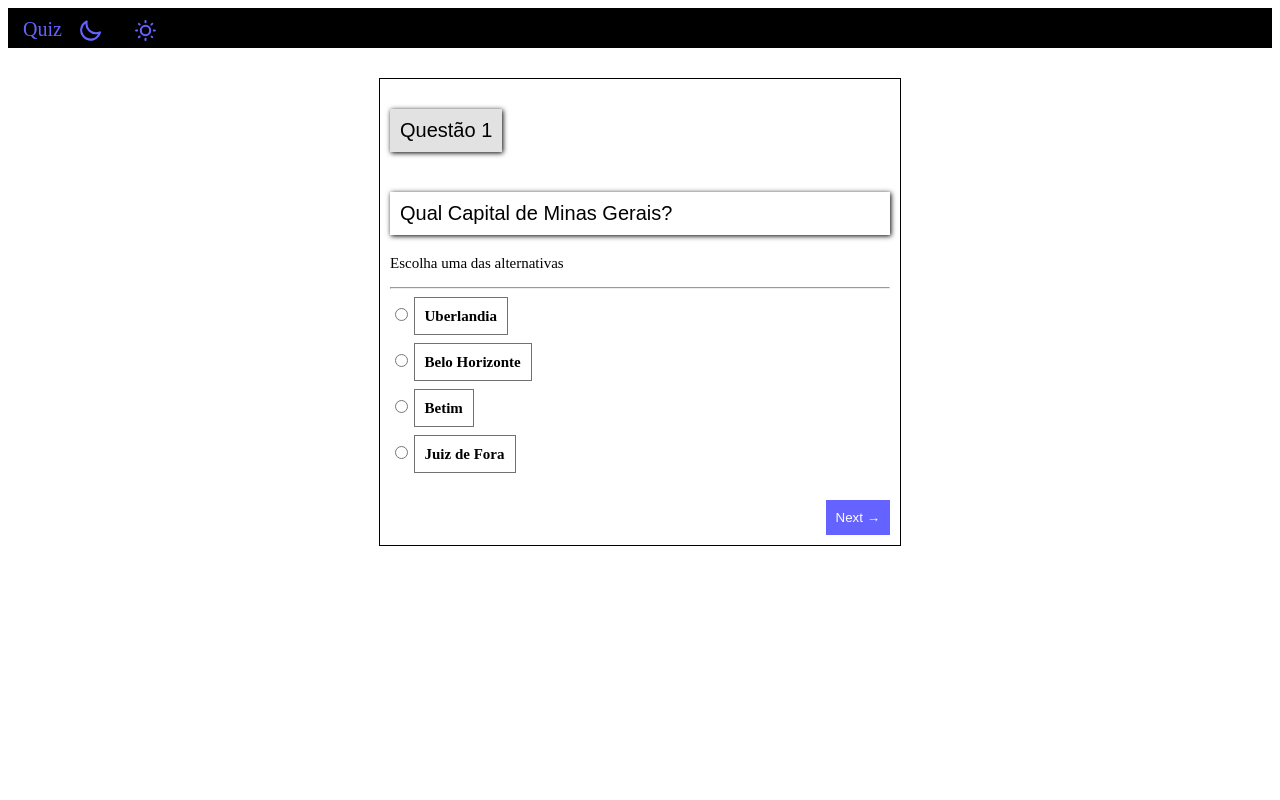
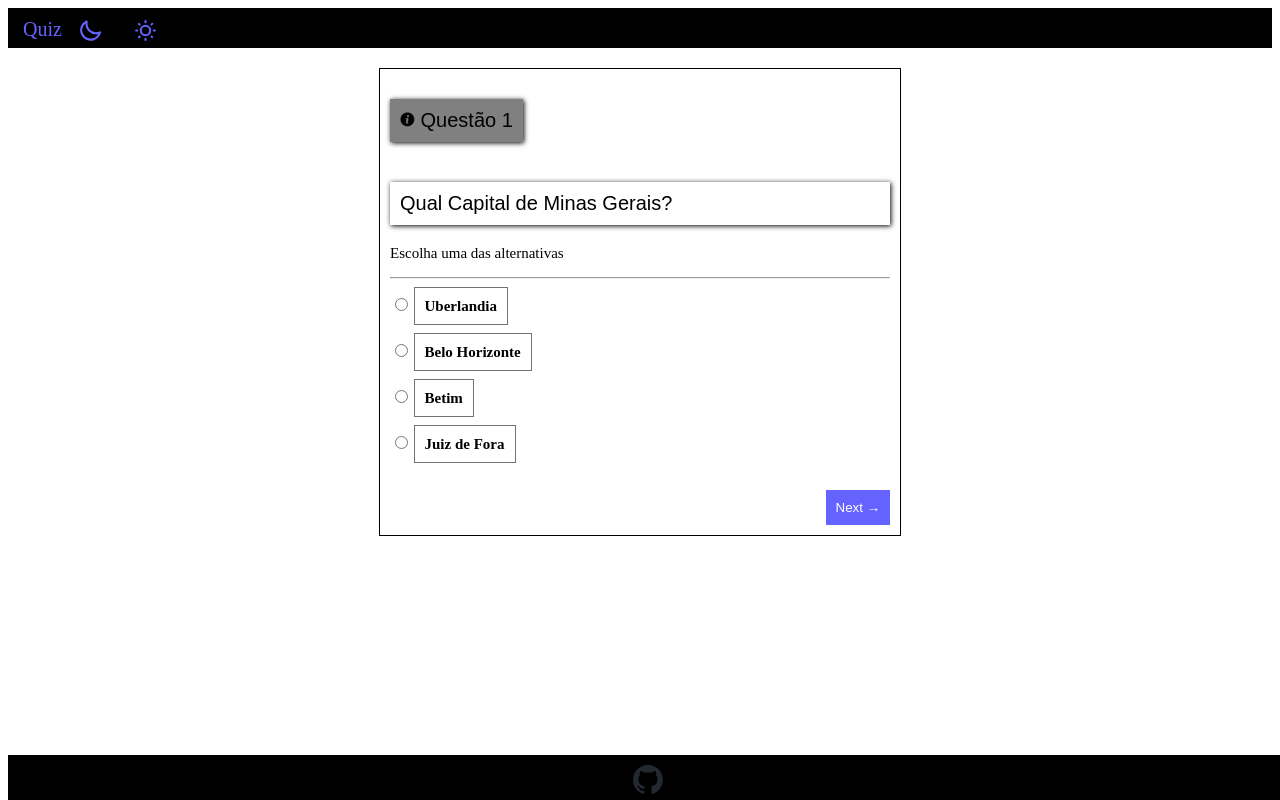
Before and after one commit to fssouz/Java-Script, a plain HTML site: page exercicios/quizpage/index.html in a window 1280 px wide. Drawn offline with nearby package versions, Linux system fonts and the light colour scheme.

Commit message:
footer added

```diff
--- a/exercicios/quizpage/index.html
+++ b/exercicios/quizpage/index.html
@@ -11,8 +11,8 @@
 <body>
     <nav>
         <a href="#home">Quiz</a>
-        <a id="bsun" href="#" onclick="fundoSun()"><img src="imagens/moon_icon.svg" alt=""></a>
-        <a id="bmoon" href="#" onclick="fundoMoon()"><img src="imagens/sun_icon.svg" alt=""></a>
+        <a id="bmoon" href="#" onclick="fundoMoon()"><img src="imagens/moon_icon.svg" alt=""></a>
+        <a id="bsun" href="#" onclick="fundoSun()"><img src="imagens/sun_icon.svg" alt=""></a>
     </nav>
         <div id="home">
             <p id="titulo"><img src="imagens/info.png" alt="logo"> Questão</p>
@@ -37,6 +37,11 @@
             <h1 id="resh">.</h1>
             <p id="resp">.</p>
         </div>
+    <footer>
+        <p>
+            <a href="https://github.com/fssouz" target="_blank"><img src="imagens/github-mark.svg" alt=""></a>
+        </p>
+    </footer>
 </body>
 <script src="script.js"></script>
 </html>
--- a/exercicios/quizpage/script.js
+++ b/exercicios/quizpage/script.js
@@ -19,7 +19,7 @@ const r = document.getElementById("resultado")
 const h = document.getElementById("home")
 
 function load(cont){
-    t.innerHTML=`Questão ${cont+1}`
+    t.innerHTML=`<img src="imagens/info.png" alt="logo"> Questão ${cont+1}`
     des.innerHTML=`${questions[cont]}`
     a.innerHTML=`${answers[cont][0]}`
     b.innerHTML=`${answers[cont][1]}`
@@ -88,5 +88,6 @@ function fundoMoon(){
     $('#home').css('color','white')
     $('#desc').css('box-shadow','0.1rem 0.1rem 0.5rem white')
     $('#home').css('border','0.1em solid white')
-    $('#resultado').css('text-color','white')
+    $('#resultado').css('color','white')
+    $('#resultado').css('border','0.1em solid white')
 }
--- a/exercicios/quizpage/style.css
+++ b/exercicios/quizpage/style.css
@@ -1,10 +1,6 @@
 :root{
     font-size: 62.5%;
 }
-
-body{
-    overflow: hidden;
-    }
 
 nav {
     background-color: black;
@@ -27,13 +23,12 @@ nav a:hover {
     cursor: pointer;
 }
 
-p{
+#home p{
     font-size: 1.5rem;
 }
 
-
 div#home, div#resultado{
-    margin-top:3rem;
+    margin: 2rem 0;
     width: min(25rem);
     margin-inline: auto;
     padding-inline: 2.4rem;
@@ -57,10 +52,14 @@ p#titulo{
     padding: 1rem;
     display: inline-block;
     border: 0.1rem;
-    background-color: rgb(226, 226, 226);
+    background-color: gray;
     box-shadow: 0.1rem 0.1rem 0.5rem black;
     font-family: Arial, Helvetica, sans-serif;
     font-size: 2rem;
+}
+
+#titulo img{
+    width: 1.5rem;
 }
 
 
@@ -100,10 +99,6 @@ button{
     flex-direction: column;
     align-items: flex-end;
     }
-button img {
-        width: 1.5rem;
-        transform: translateY(0.2rem);
-    }
 
 #resultado{
     display: none;
@@ -113,3 +108,30 @@ button img {
     display: flex;
     justify-content: center;
     }
+
+
+footer{
+        height: 3rem;
+        background-color: rgb(0, 0, 0);
+        bottom: 0;
+        position: fixed;
+        width: 100%;
+}
+footer>p{
+        text-align: center;
+        color: black;
+        text-decoration: solid;
+}
+
+footer img{
+    width: 1.5rem;
+}
+
+@media screen and (min-height:600px) {
+    footer{
+        height:4.5rem;
+    }
+    footer img{
+        width: 3rem;
+    }
+}
```
Also changed, not shown: exercicios/quizpage/imagens/github-mark.svg (added). Lines whose indentation alone changed are shown as unchanged.
